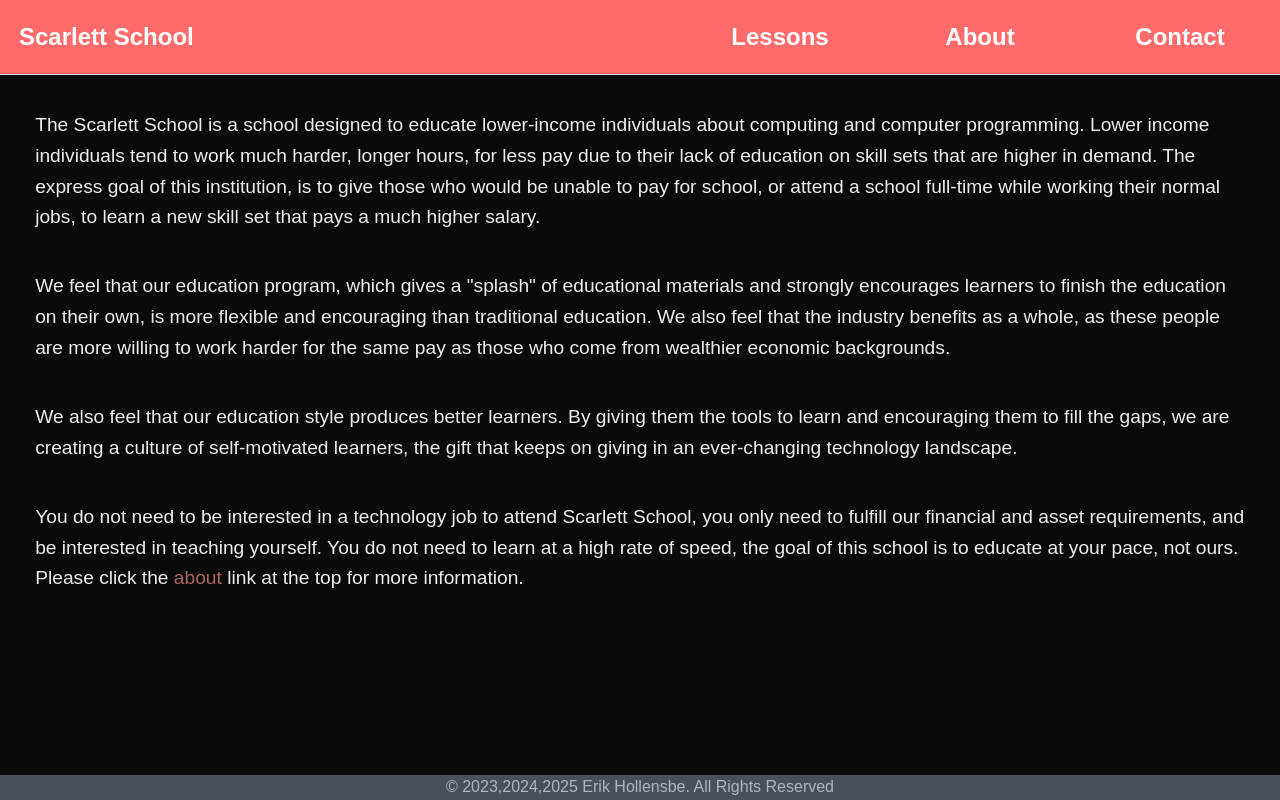
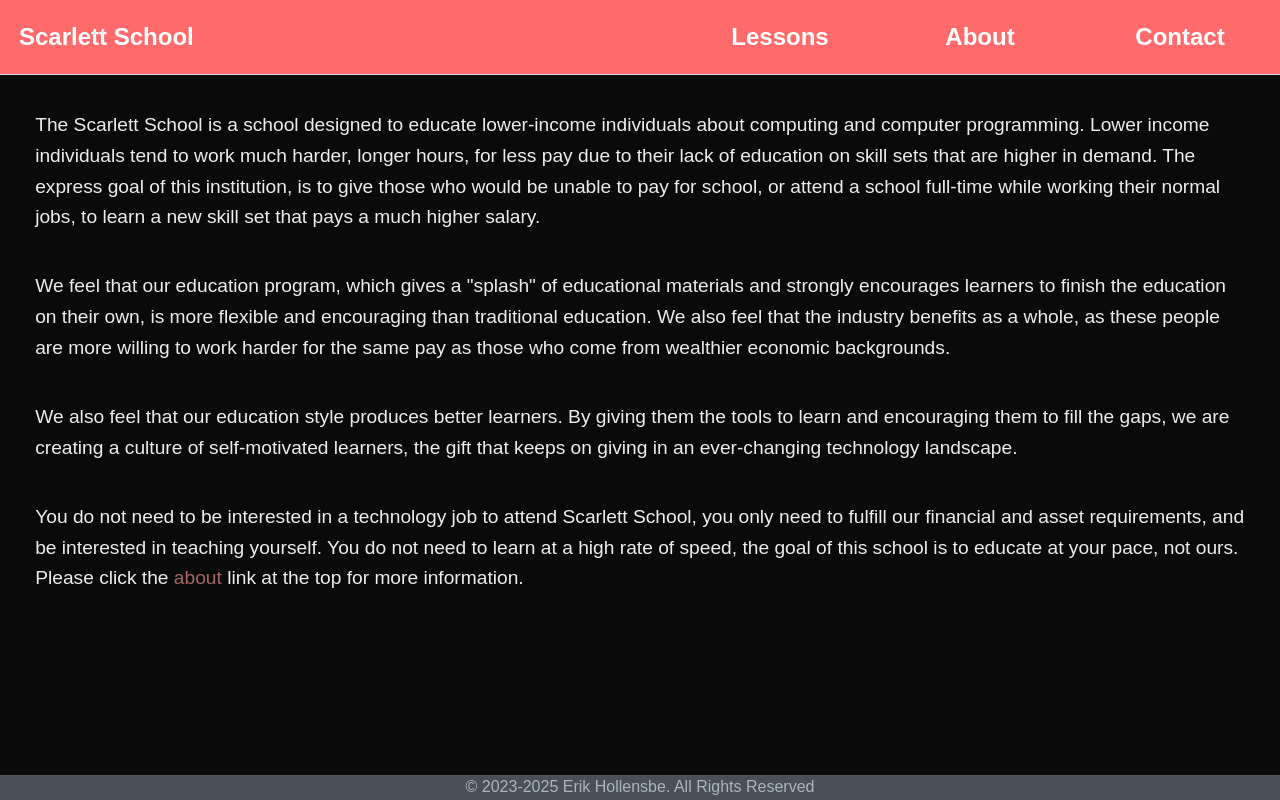
Before and after one commit to erikh/scarlett-school.nextjs, a Next.js app: page / in a window 1280 px wide. Built offline with nearby package versions, Linux system fonts and the light colour scheme; a web font is replaced by a local one.

Commit message:
moar
Signed-off-by: Erik Hollensbe <git@hollensbe.org>

```diff
--- a/src/components/footer/index.js
+++ b/src/components/footer/index.js
@@ -13,7 +13,7 @@ export default function Footer() {
         color: theme.colors.gray[5],
       }}
     >
-      <center>&copy; 2023,2024,2025 Erik Hollensbe. All Rights Reserved</center>
+      <center>&copy; 2023-2025 Erik Hollensbe. All Rights Reserved</center>
     </div>
   );
 }
```
